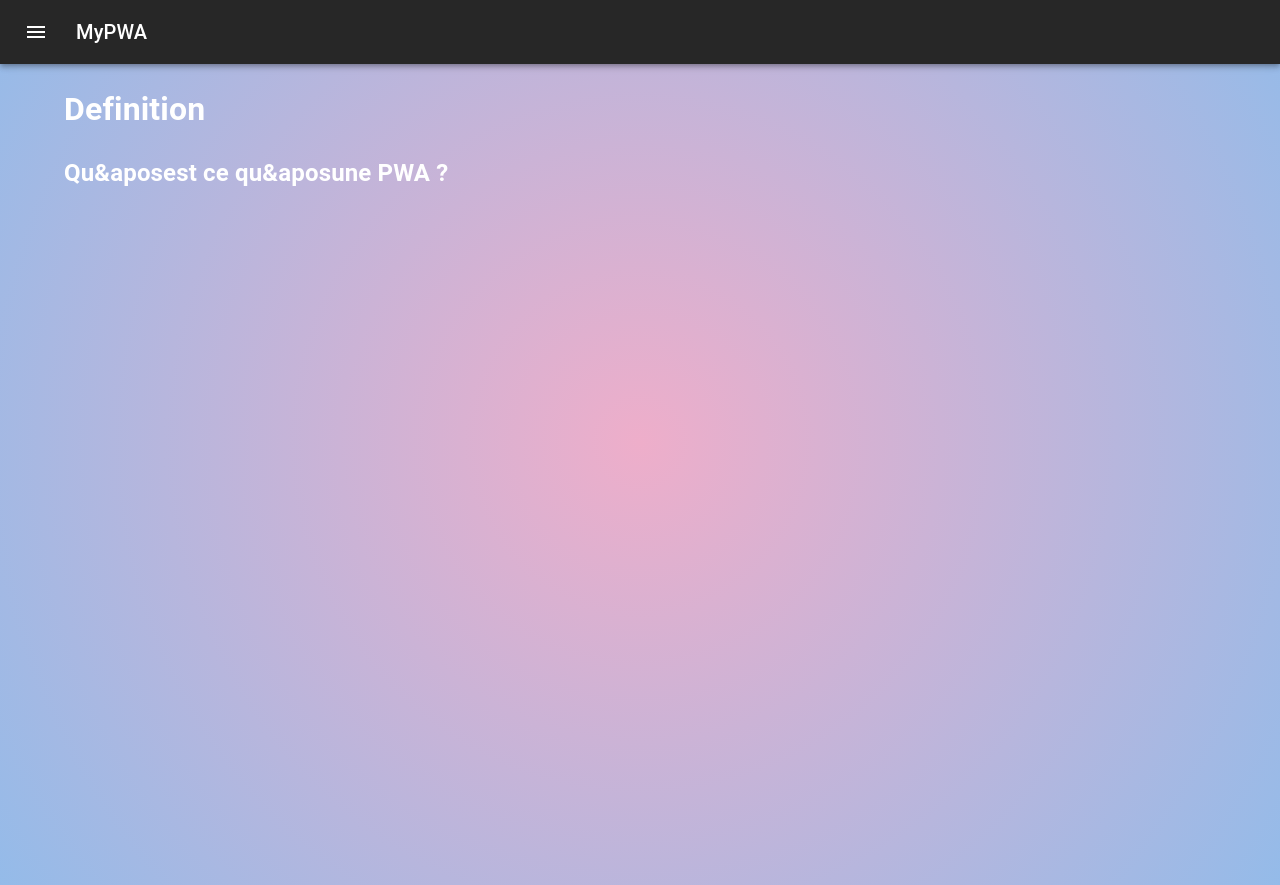
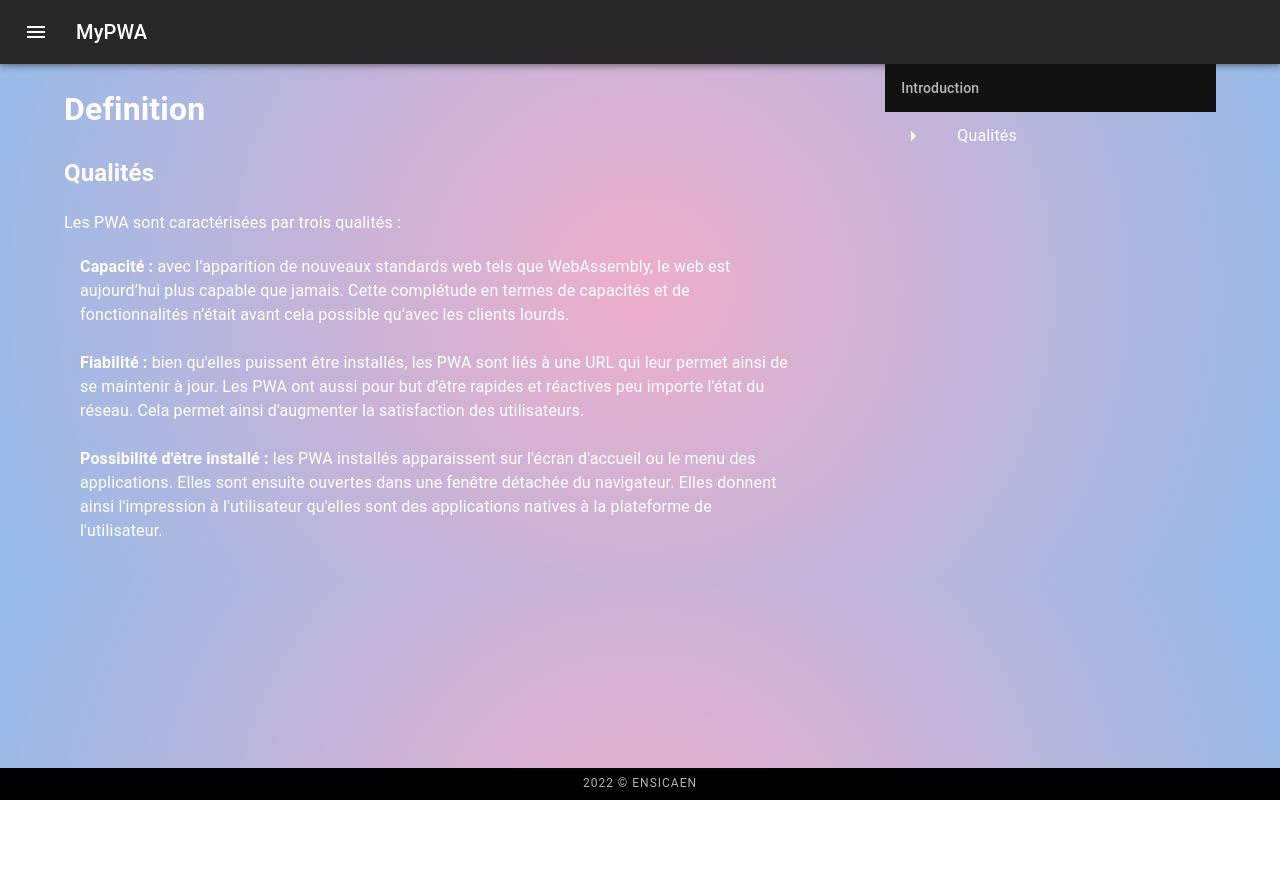
Before and after one commit to LEBOCQTitouan/iti-ensicaen-pwa, a Next.js app: page /definition in a window 1280 px wide. After the commit the page ends 800 px from the top, so only its background shows below. Built offline with nearby package versions, Linux system fonts and the light colour scheme.

Commit message:
Created footer Fixed Layout on Creation Definition and Introduction

```diff
--- /dev/null
+++ b/components/navigation/Footer.jsx
@@ -0,0 +1,18 @@
+import {Container, Typography} from "@mui/material";
+
+export default function Footer() {
+
+    return (
+        <Container
+            maxWidth="false"
+            sx={{
+                bgcolor: "#000000",
+                position: "absolute",
+                width: "100vw",
+                bottom: "0",
+                textAlign: "center"
+            }}>
+            <Typography variant="overline" sx={{color: "text.secondary"}}>2022 &copy; Ensicaen</Typography>
+        </Container>
+    )
+}
--- a/pages/_app.jsx
+++ b/pages/_app.jsx
@@ -3,6 +3,7 @@ import ButtonAppBar from '../components/navigation/ButtonAppBar'
 import {createTheme, ThemeProvider} from '@mui/material/styles';
 import {CssBaseline} from "@mui/material";
 import Head from 'next/head';
+import Footer from "../components/navigation/Footer";
 
 const customTheme = createTheme({
     palette: {
@@ -23,6 +24,7 @@ function MyApp({Component, pageProps}) {
                 <CssBaseline/>
                 <ButtonAppBar/>
                 <Component {...pageProps} />
+                <Footer/>
             </ThemeProvider>
         </>
 
--- a/pages/definition.jsx
+++ b/pages/definition.jsx
@@ -1,23 +1,74 @@
 import Head from "next/head";
-import {Container} from "@mui/material";
-import Box from "@mui/material/Box";
+import {Box, Container, Grid, List, ListItem, ListItemText} from "@mui/material";
+import MenuPres from "../components/Presentation/MenuPres";
+import MenuPresItem from "../components/Presentation/MenuPresItem";
 
 export default function Introduction() {
     return (
-        <div>
+        <Container>
             <Head>
                 <title>Definition</title>
-                <meta name="description" content="Generated by create next app"/>
+                <meta name="description" content="Definition page"/>
             </Head>
-
             <main>
-                <Container>
-                    <Box height="100vh">
-                        <h1 id="slide1">Definition</h1>
-                        <h2>Qu&amp;aposest ce qu&amp;aposune PWA ?</h2>
-                    </Box>
-                </Container>
+                <Grid container spacing={10} columns={{sm: 8, md: 12}}>
+                    <Grid item xs={8}>
+                        <Box>
+                            <h1>Definition</h1>
+                        </Box>
+                        <Box>
+                            <h2 id="qualites">Qualités</h2>
+                            <p>
+                                Les PWA sont caractérisées par trois qualités :
+                                <List>
+                                    <ListItem>
+                                        <ListItemText>
+                                            <strong>Capacité :</strong> avec l’apparition de nouveaux standards web tels
+                                            que WebAssembly,
+                                            le web est aujourd’hui plus capable que jamais. Cette complétude en termes
+                                            de capacités et de fonctionnalités n’était avant cela possible qu’avec les
+                                            clients lourds.
+                                        </ListItemText>
+                                    </ListItem>
+                                    <ListItem>
+                                        <ListItemText>
+                                            <strong>Fiabilité :</strong> bien qu'elles puissent être installés, les PWA
+                                            sont liés à une
+                                            URL qui leur permet ainsi de se maintenir à jour. Les PWA ont aussi pour but
+                                            d'être rapides et réactives peu importe l'état du réseau. Cela permet ainsi
+                                            d'augmenter la satisfaction des utilisateurs.
+                                        </ListItemText>
+                                    </ListItem>
+                                    <ListItem>
+                                        <ListItemText>
+                                            <strong>Possibilité d'être installé :</strong> les PWA installés
+                                            apparaissent sur l'écran
+                                            d'accueil ou le menu des applications. Elles sont ensuite ouvertes dans une
+                                            fenêtre détachée du navigateur. Elles donnent ainsi l'impression à
+                                            l'utilisateur qu'elles sont des applications natives à la plateforme de
+                                            l'utilisateur.
+                                        </ListItemText>
+                                    </ListItem>
+                                </List>
+                            </p>
+                        </Box>
+                    </Grid>
+                    <Grid item xs={4}>
+                        <Box sx={{
+                            display: {
+                                xs: "none",
+                                md: "block"
+                            },
+                            position: "sticky",
+                            top: "10px",
+                        }}>
+                            <MenuPres title="Introduction">
+                                <MenuPresItem content="Qualités" linkedElement="#qualites"/>
+                            </MenuPres>
+                        </Box>
+                    </Grid>
+                </Grid>
             </main>
-        </div>
+        </Container>
     )
 }
```
Also changed, not shown: pages/creation.jsx (+9 -21 lines), pages/introduction.jsx (+7 -19 lines), public/img/scheme.svg (added), 1 other file (tests, documents, lock files or other folders).
